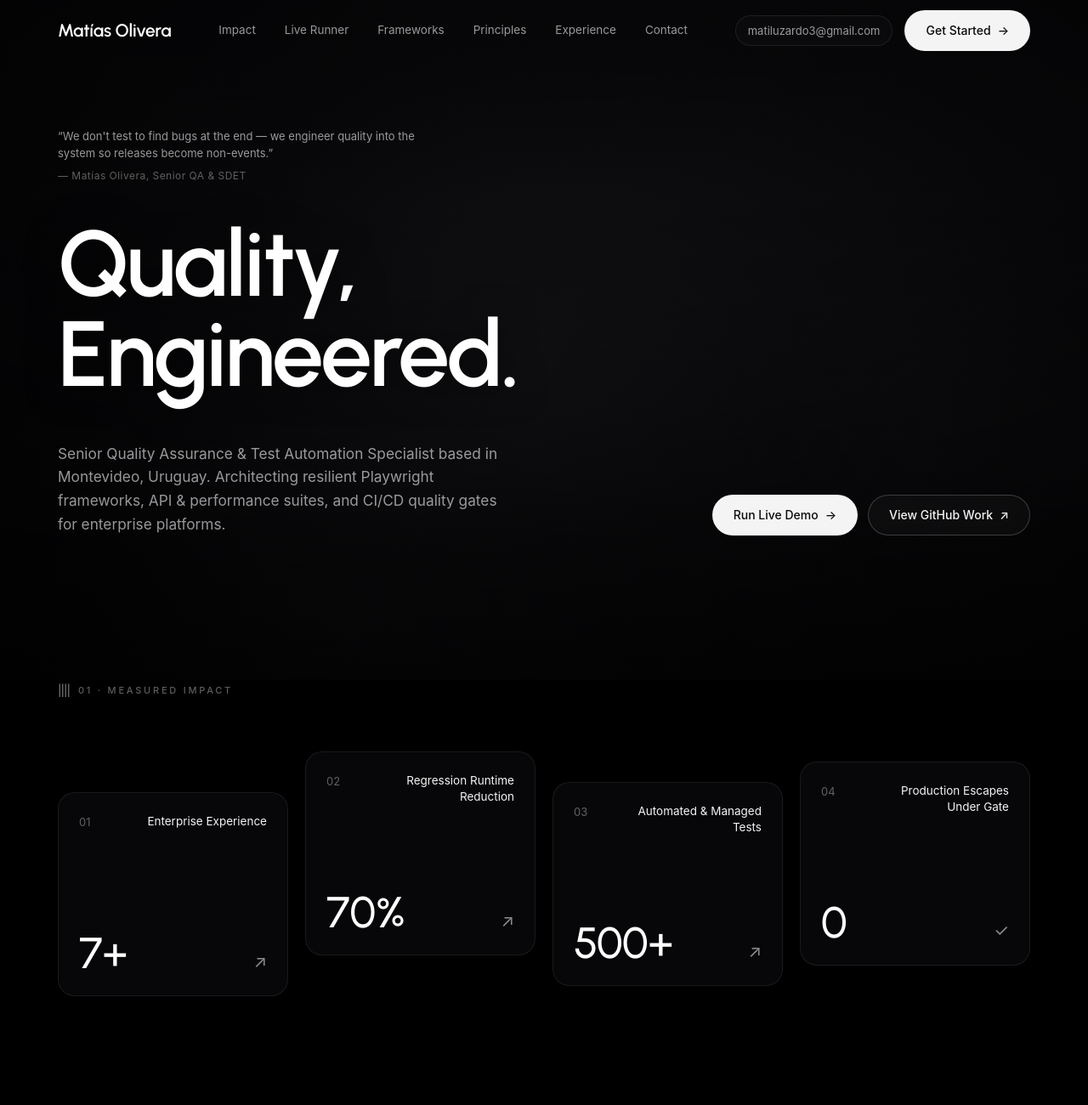
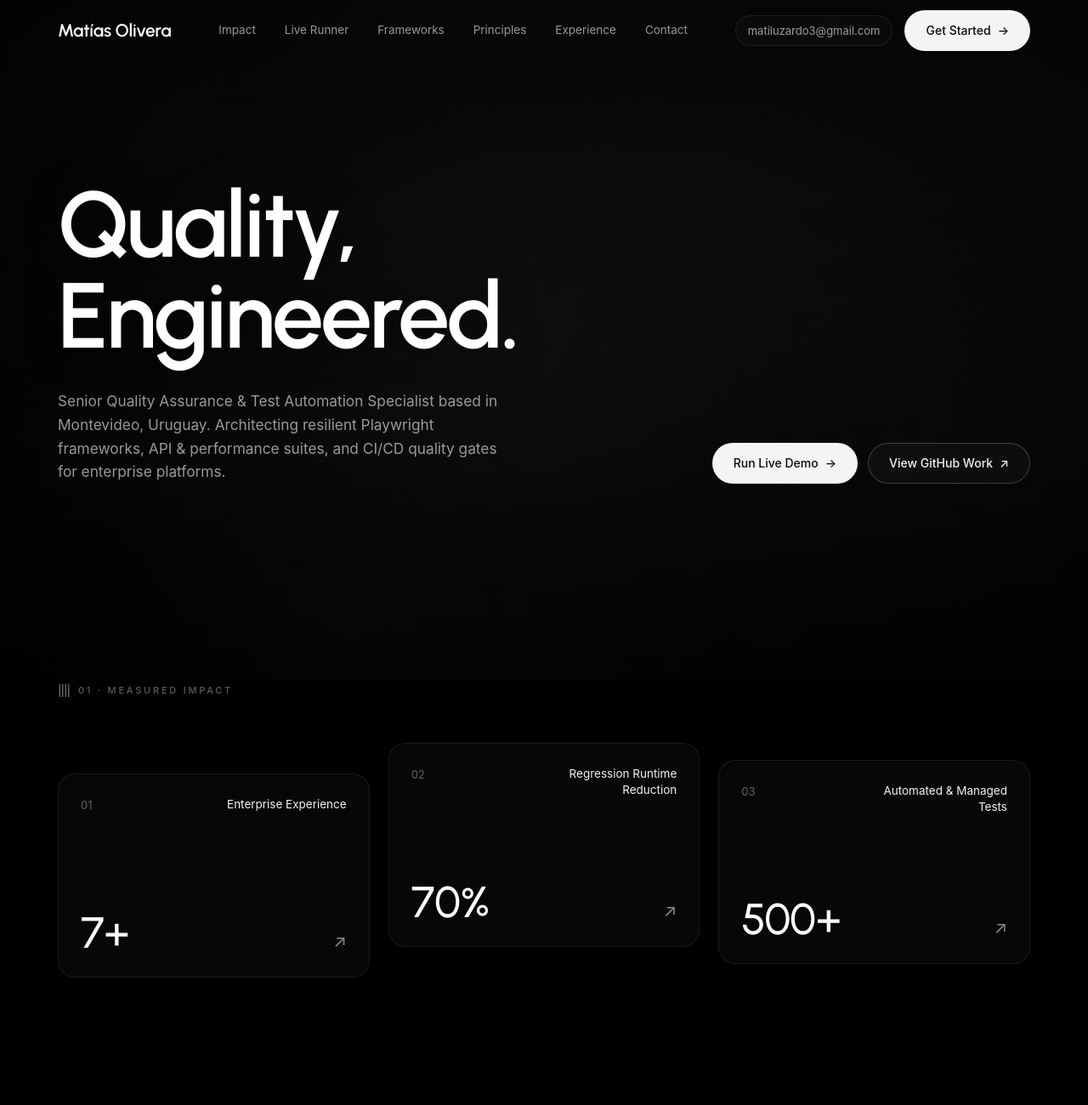
Before and after one commit to matiasoliveraqa/matiasoliveraqa.github.io, a website built with Vite: page index.html in a window 1280 px wide. Shown: the top 1300 px of the page at 85% size. Built offline with nearby package versions, Linux system fonts and the light colour scheme; a web font is replaced by a local one.

Commit message:
chore: remove hero quote and reduce stats to 3 key metrics

```diff
--- a/index.html
+++ b/index.html
@@ -58,13 +58,6 @@
     <main>
       <!-- ================= HERO ================= -->
       <section id="hero" class="wrap hero">
-        <div class="hero-quote-box reveal">
-          <div class="hero-quote">
-            “We don't test to find bugs at the end — we engineer quality into the system so releases become non-events.”
-            <span class="author">— Matías Olivera, Senior QA &amp; SDET</span>
-          </div>
-        </div>
-
         <h1 class="display hero-h1 reveal">
           Quality,<br />
           Engineered.
@@ -120,17 +113,6 @@
             <div class="sc-bottom">
               <span class="sc-num" data-count="500" data-suffix="+">500+</span>
               <span class="sc-arrow">↗</span>
-            </div>
-          </div>
-
-          <div class="stat-card reveal">
-            <div class="sc-top">
-              <span class="sc-idx">04</span>
-              <span class="sc-label">Production Escapes Under Gate</span>
-            </div>
-            <div class="sc-bottom">
-              <span class="sc-num" data-count="0" data-suffix="">0</span>
-              <span class="sc-arrow">✓</span>
             </div>
           </div>
         </div>
--- a/src/style.css
+++ b/src/style.css
@@ -345,28 +345,9 @@ header.nav.scrolled {
   padding-bottom: 70px;
 }
 
-.hero-quote-box {
-  margin-bottom: 40px;
-  max-width: 460px;
-}
-
-.hero-quote {
-  font-size: 13px;
-  color: var(--muted);
-  line-height: 1.55;
-}
-
-.hero-quote .author {
-  display: block;
-  margin-top: 8px;
-  color: var(--faint);
-  font-size: 12px;
-  letter-spacing: 0.04em;
-}
-
 .hero-h1 {
   font-size: clamp(48px, 8.5vw, 114px);
-  margin-bottom: 30px;
+  margin-bottom: 24px;
   line-height: 0.98;
 }
 
@@ -376,7 +357,7 @@ header.nav.scrolled {
   align-items: flex-end;
   gap: 40px;
   flex-wrap: wrap;
-  margin-top: 20px;
+  margin-top: 10px;
 }
 
 .hero-sub p {
@@ -393,17 +374,17 @@ header.nav.scrolled {
 }
 
 /* ==========================================================================
-   STATS (Studio Staggered Cards)
+   STATS (Studio Staggered Cards - 3 Columns)
    ========================================================================== */
 .stats {
   display: grid;
-  grid-template-columns: repeat(4, 1fr);
-  gap: 20px;
-  margin-top: 60px;
+  grid-template-columns: repeat(3, 1fr);
+  gap: 22px;
+  margin-top: 50px;
   align-items: start;
 }
 
-@media (max-width: 1024px) {
+@media (max-width: 900px) {
   .stats {
     grid-template-columns: repeat(2, 1fr);
   }
@@ -420,7 +401,7 @@ header.nav.scrolled {
   min-height: 240px;
   border: 1px solid var(--line);
   border-radius: 20px;
-  padding: 24px;
+  padding: 26px;
   display: flex;
   flex-direction: column;
   justify-content: space-between;
@@ -436,12 +417,11 @@ header.nav.scrolled {
   border-color: var(--line-strong);
 }
 
-.stat-card:nth-child(1) { margin-top: 48px; }
+.stat-card:nth-child(1) { margin-top: 36px; }
 .stat-card:nth-child(2) { margin-top: 0; }
-.stat-card:nth-child(3) { margin-top: 36px; }
-.stat-card:nth-child(4) { margin-top: 12px; }
+.stat-card:nth-child(3) { margin-top: 20px; }
 
-@media (max-width: 1024px) {
+@media (max-width: 900px) {
   .stat-card:nth-child(n) { margin-top: 0; }
 }
 
```
Also changed, not shown: dist/index.html.
